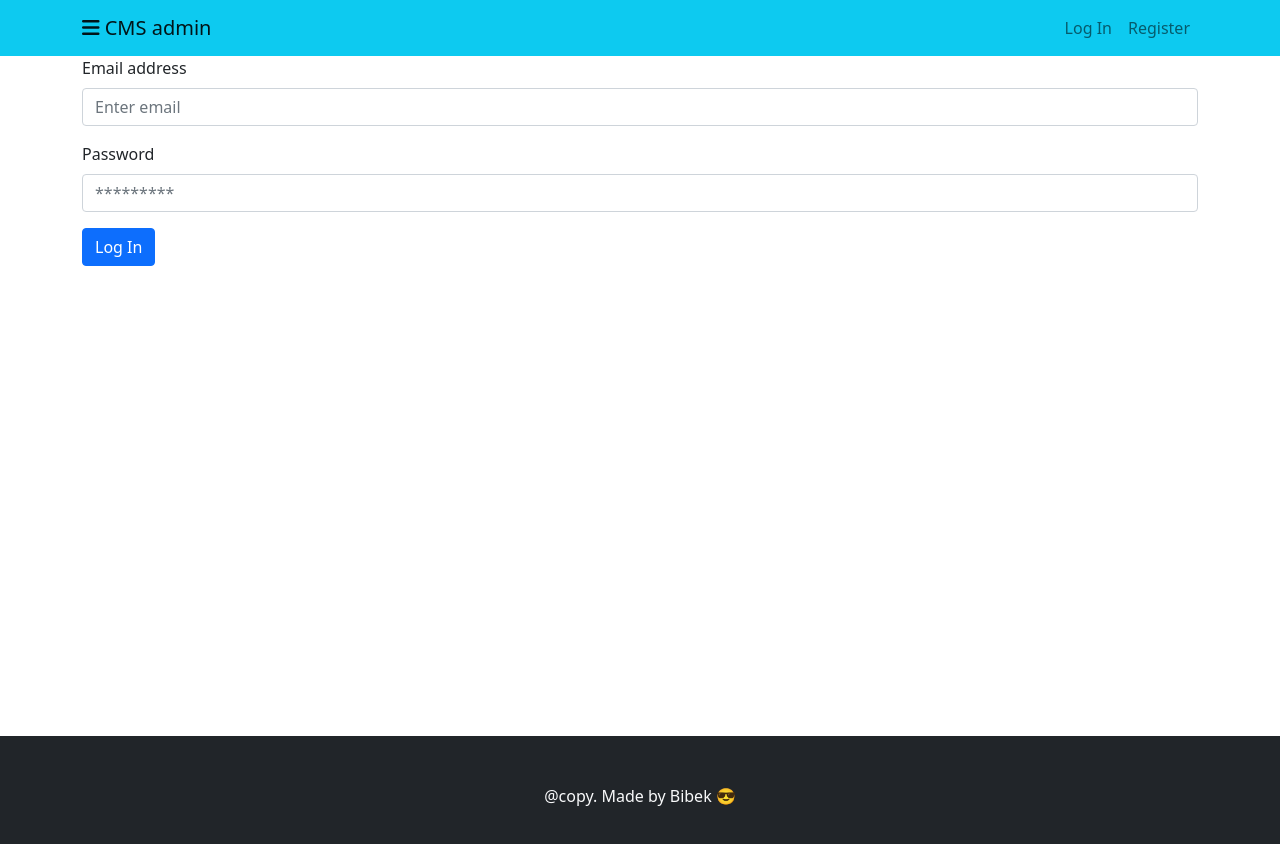
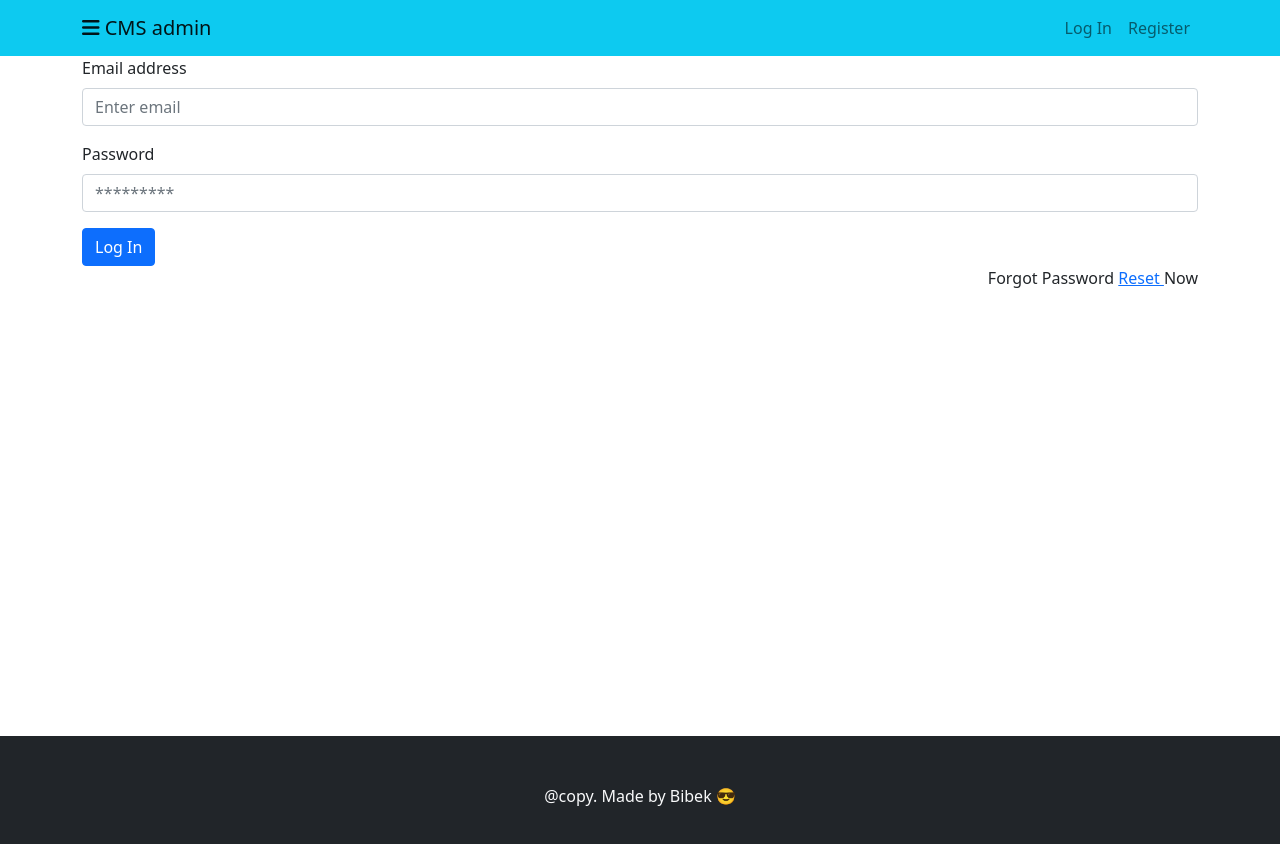
Before and after one commit to Bibek-2022/Admin-CMS, a React (Create React App) app in the folder client/: page / in a window 1280 px wide. Shown: the top 844 px of the page. Built offline with nearby package versions, Linux system fonts and the light colour scheme.

Commit message:
finished the reset password with connecting to api

```diff
--- a/client/src/components/LoginForm.js
+++ b/client/src/components/LoginForm.js
@@ -42,6 +42,10 @@ const LoginForm = () => {
       <Button variant="primary" type="submit">
         Log In
       </Button>
+
+      <div className="text-end">
+        Forgot Password <a href="/password-reset">Reset </a>Now
+      </div>
     </Form>
   );
 };
--- a/client/src/components/helpers/axiosHelper.js
+++ b/client/src/components/helpers/axiosHelper.js
@@ -85,3 +85,7 @@ export const updateAdminProfile = (obj) => {
 export const requestOTP = (obj) => {
   return apiProcessor("post", loginRegisterEP + "/otp-request", obj);
 };
+
+export const resetPassword = (obj) => {
+  return apiProcessor("patch", loginRegisterEP + "/password", obj);
+};
--- a/client/src/pages/resetPassword.js/ResetPassword.js
+++ b/client/src/pages/resetPassword.js/ResetPassword.js
@@ -1,12 +1,15 @@
 import React, { useRef, useState } from "react";
 import { Form } from "react-bootstrap";
 import { toast } from "react-toastify";
-import { requestOTP } from "../../components/helpers/axiosHelper";
+import {
+  requestOTP,
+  resetPassword,
+} from "../../components/helpers/axiosHelper";
 import { CustomInput } from "../../custom-input/CustomInput";
 import { MainLayout } from "../../layout/MainLayout";
 
 export const ResetPassword = () => {
-  const [showForm, setShowForm] = useState("password"); // otp || password
+  const [showForm, setShowForm] = useState("otp"); // otp || password
   const [email, setEmail] = useState("");
 
   const [form, setForm] = useState({});
@@ -73,10 +76,12 @@ export const ResetPassword = () => {
   const handleOnSubmit = async (e) => {
     e.preventDefault();
     console.log(form);
+    const { confirmPassword, ...rest } = form;
+    const responsePromise = resetPassword({ email, ...rest });
 
-    // toast.promise(response, { pending: "Please wait ..." });
-    // const { status, message } = await response;
-    // toast[status](message);
+    toast.promise(responsePromise, { pending: "Please wait ..." });
+    const { status, message } = await responsePromise;
+    toast[status](message);
   };
 
   const otpRequest = {
```
